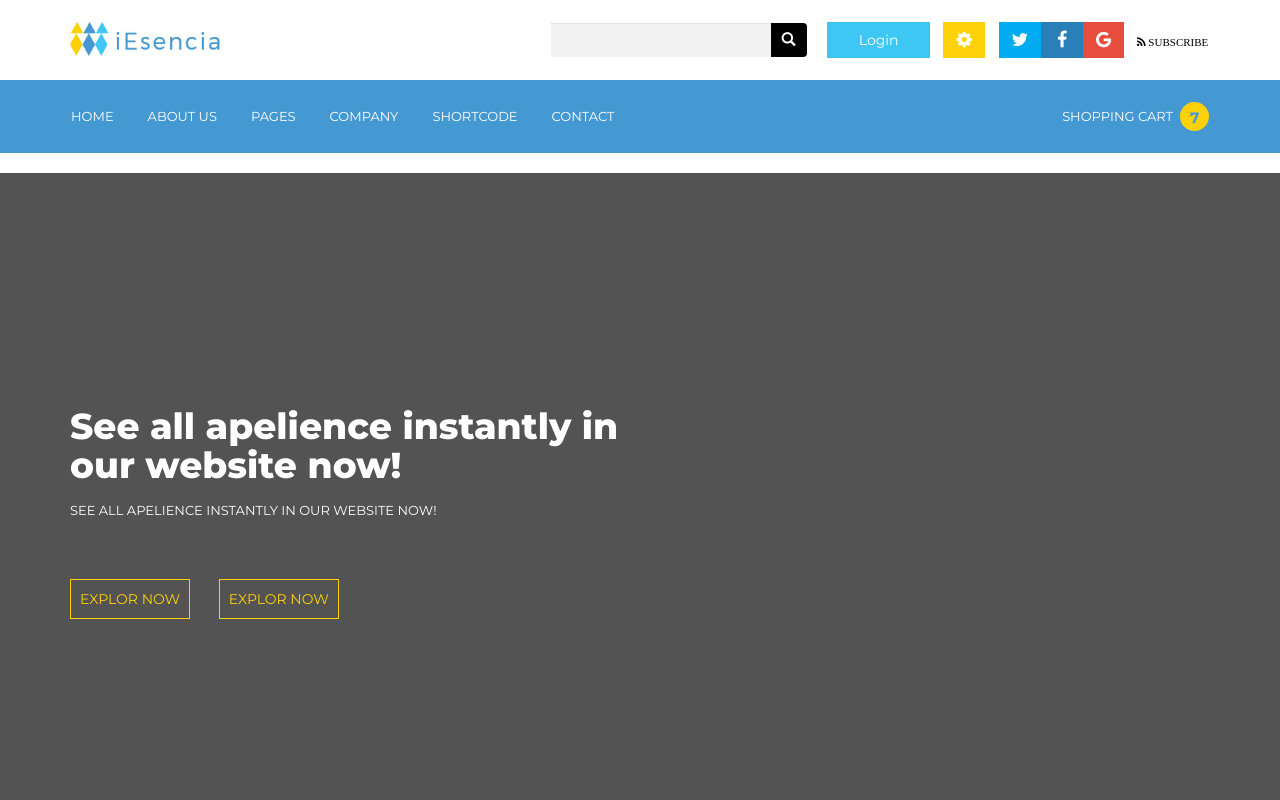
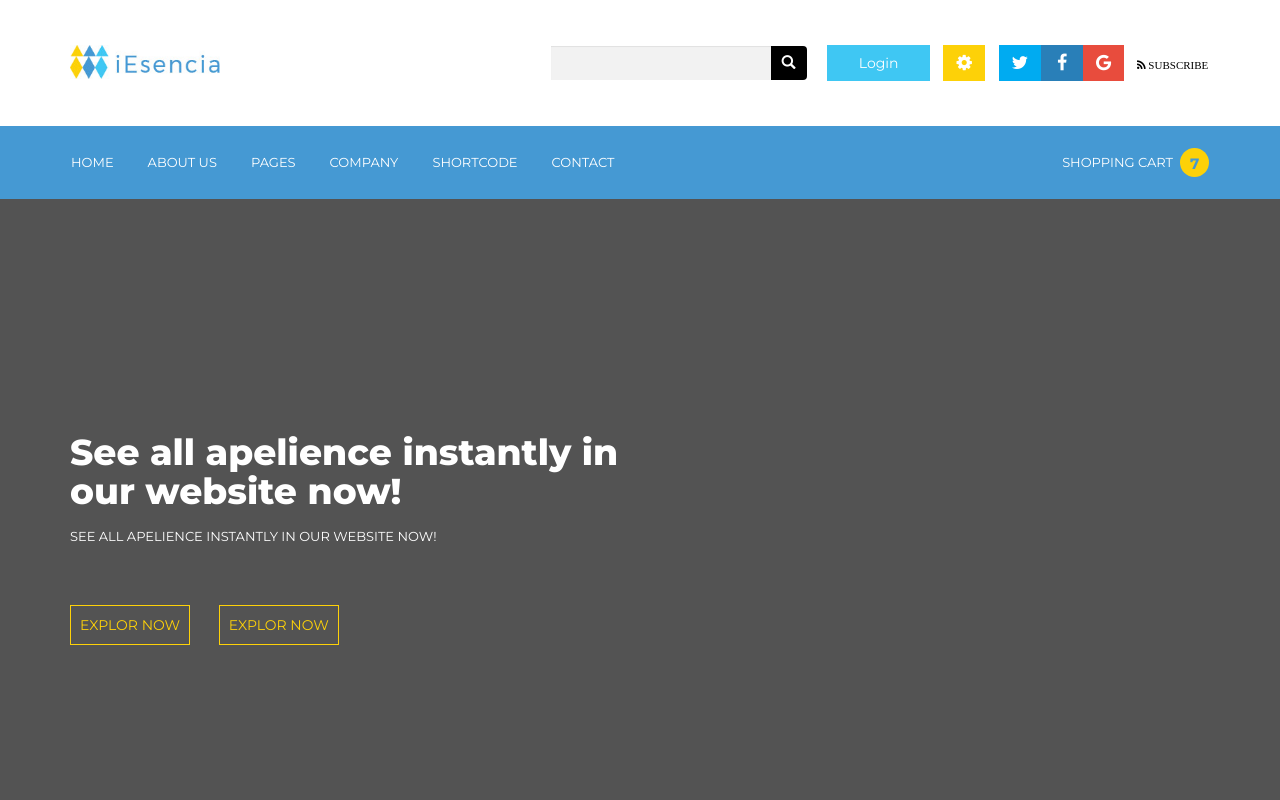
Before and after one commit to mohaimenul-isl/iEsence, a plain HTML site: page index.html in a window 1280 px wide. Shown: the top 800 px of the page. Drawn offline with nearby package versions, Linux system fonts and the light colour scheme.

Commit message:
update both navbar fixed.

```diff
--- a/css/style.css
+++ b/css/style.css
@@ -60,8 +60,9 @@ img.logo {
     margin-left: -46px;
     float: left;
 }
+
 .banner1 {
-    padding: 22px 0px;
+    padding: 45px;
 }
 
 .banner1 i.fa.fa-cog {
@@ -126,6 +127,10 @@ button.btn.btn-default.searchicon {
 }
 
 /* NAVBAR BOTTOM */
+
+.navbar {
+    margin-bottom: 0;
+}
 
 .my-nav{
     background-color: #4599d3;
```
